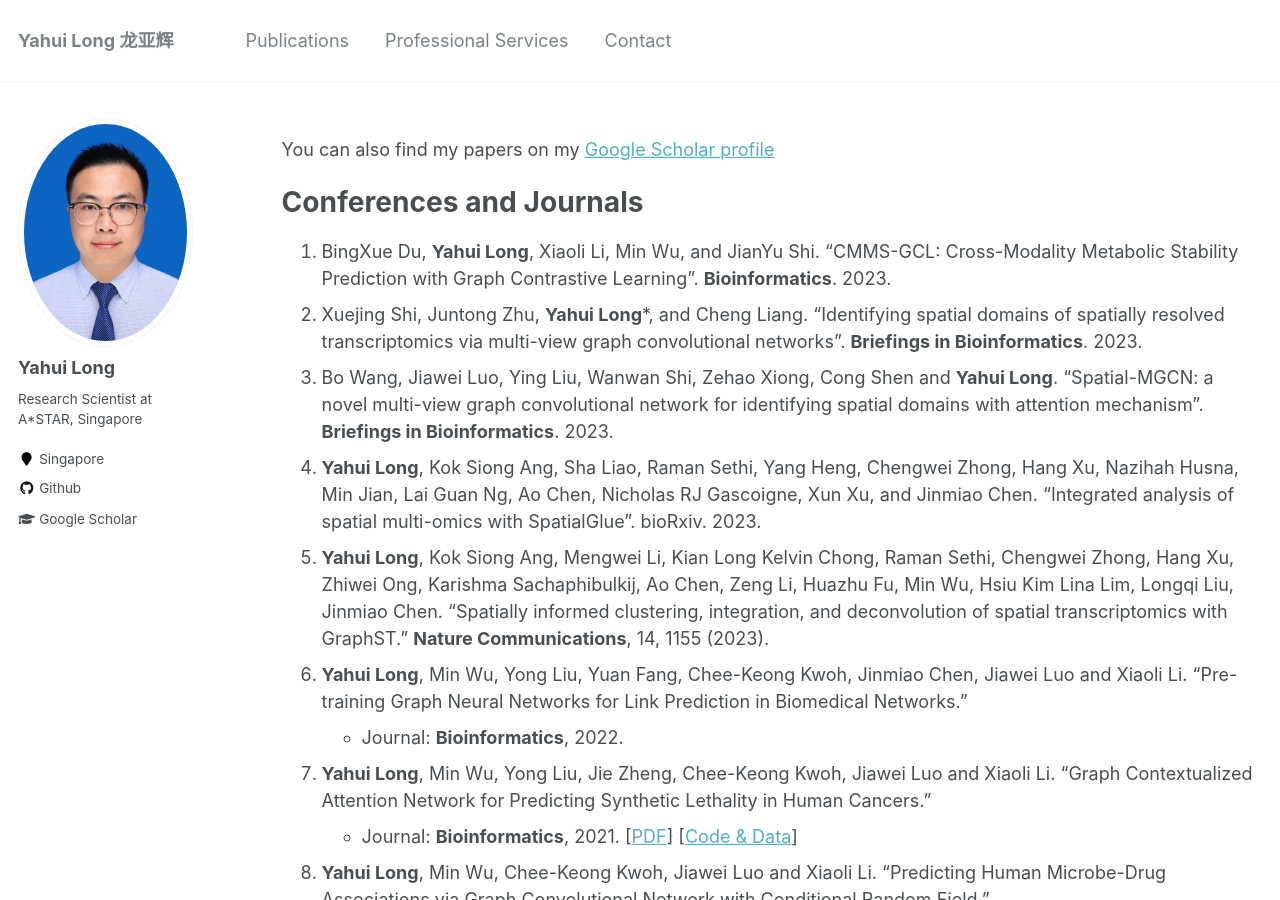
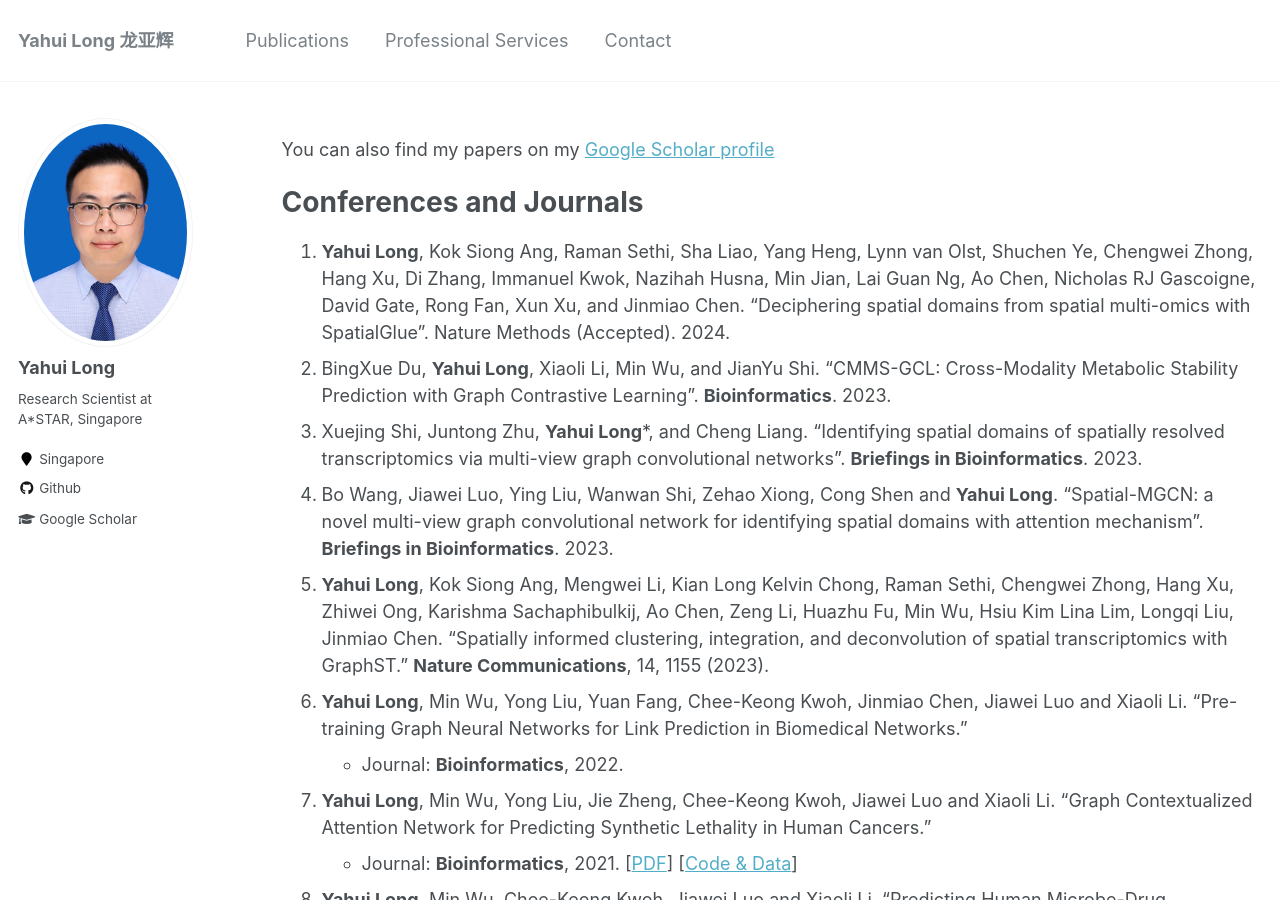
Before and after one commit to longyahui/Home, a Jekyll site: the page built from _pages/publications.md, in a window 1280 px wide and 900 px high. Built offline with Jekyll 4.4.1, drawn with Linux system fonts in a browser that asks for light colours.

Commit message:
Update publications.md

```diff
--- a/_pages/publications.md
+++ b/_pages/publications.md
@@ -12,10 +12,10 @@ redirect_from:
 You can also find my papers on my [Google Scholar profile](https://scholar.google.com/citations?user=lUoNEgcAAAAJ&hl=zh-CN&oi=ao)
 
 # Conferences and Journals
-1. BingXue Du, **Yahui Long**, Xiaoli Li, Min Wu, and JianYu Shi. "CMMS-GCL: Cross-Modality Metabolic Stability Prediction with Graph Contrastive Learning". **Bioinformatics**. 2023.
-2. Xuejing Shi, Juntong Zhu, **Yahui Long***, and Cheng Liang. "Identifying spatial domains of spatially resolved transcriptomics via multi-view graph convolutional networks". **Briefings in Bioinformatics**. 2023.
-3. Bo Wang, Jiawei Luo, Ying Liu, Wanwan Shi, Zehao Xiong, Cong Shen and **Yahui Long**. "Spatial-MGCN: a novel multi-view graph convolutional network for identifying spatial domains with attention mechanism". **Briefings in Bioinformatics**. 2023.
-4. **Yahui Long**, Kok Siong Ang, Sha Liao, Raman Sethi, Yang Heng, Chengwei Zhong, Hang Xu, Nazihah Husna, Min Jian, Lai Guan Ng, Ao Chen, Nicholas RJ Gascoigne, Xun Xu, and Jinmiao Chen. "Integrated analysis of spatial multi-omics with SpatialGlue". bioRxiv. 2023.
+1. **Yahui Long**, Kok Siong Ang, Raman Sethi, Sha Liao, Yang Heng, Lynn van Olst, Shuchen Ye, Chengwei Zhong, Hang Xu, Di Zhang, Immanuel Kwok, Nazihah Husna, Min Jian, Lai Guan Ng, Ao Chen, Nicholas RJ Gascoigne, David Gate, Rong Fan, Xun Xu, and Jinmiao Chen. "Deciphering spatial domains from spatial multi-omics with SpatialGlue". Nature Methods (Accepted). 2024.
+2. BingXue Du, **Yahui Long**, Xiaoli Li, Min Wu, and JianYu Shi. "CMMS-GCL: Cross-Modality Metabolic Stability Prediction with Graph Contrastive Learning". **Bioinformatics**. 2023.
+3. Xuejing Shi, Juntong Zhu, **Yahui Long***, and Cheng Liang. "Identifying spatial domains of spatially resolved transcriptomics via multi-view graph convolutional networks". **Briefings in Bioinformatics**. 2023.
+4. Bo Wang, Jiawei Luo, Ying Liu, Wanwan Shi, Zehao Xiong, Cong Shen and **Yahui Long**. "Spatial-MGCN: a novel multi-view graph convolutional network for identifying spatial domains with attention mechanism". **Briefings in Bioinformatics**. 2023.
 5. **Yahui Long**, Kok Siong Ang, Mengwei Li, Kian Long Kelvin Chong, Raman Sethi, Chengwei Zhong, Hang Xu, Zhiwei Ong, Karishma Sachaphibulkij, Ao Chen, Zeng Li, Huazhu Fu, Min Wu, Hsiu Kim Lina Lim, Longqi Liu, Jinmiao Chen. "Spatially informed clustering, integration, and deconvolution of spatial transcriptomics with GraphST." **Nature Communications**, 14, 1155 (2023).
 6. **Yahui Long**, Min Wu, Yong Liu, Yuan Fang, Chee-Keong Kwoh, Jinmiao Chen, Jiawei Luo and Xiaoli Li. "Pre-training Graph Neural Networks for Link
 Prediction in Biomedical Networks."
```
